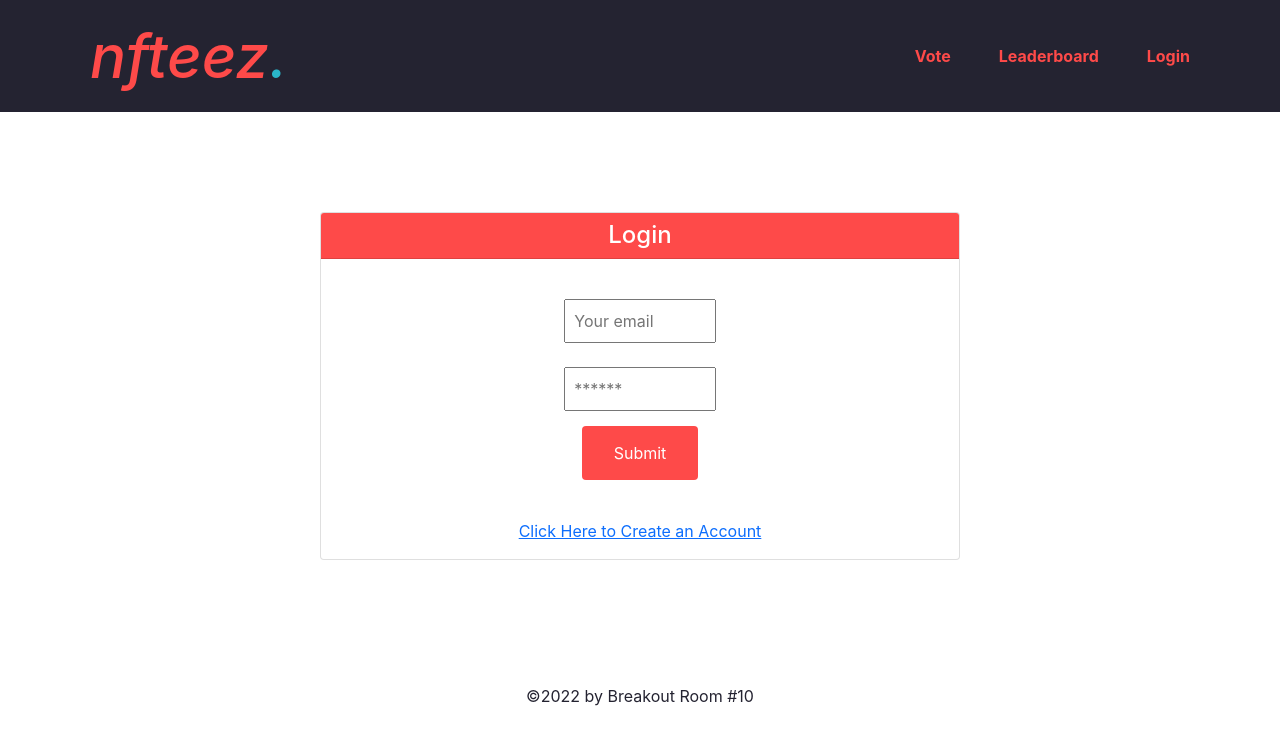
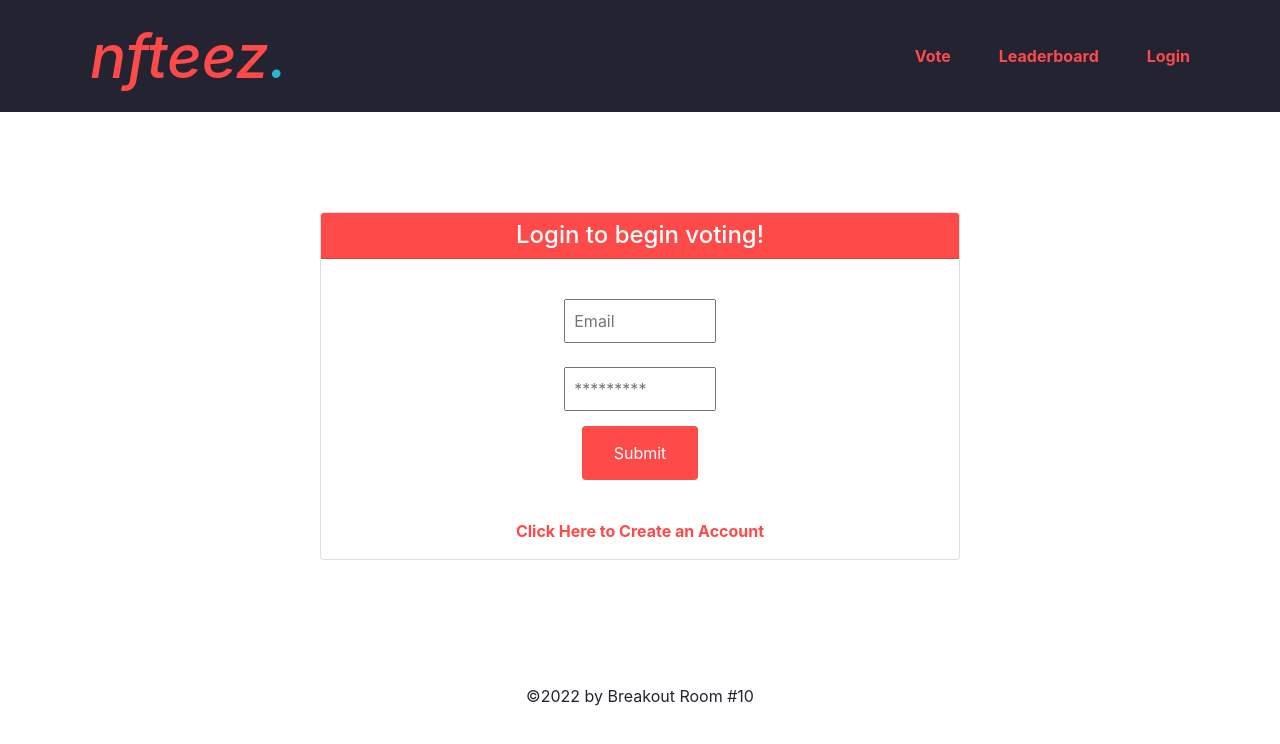
Before and after one commit to chaldrich24/nft-hot-or-not, a React (Create React App) app in the folder client/: page /login in a window 1280 px wide. Shown: the top 744 px of the page. Built offline with nearby package versions, Linux system fonts and the light colour scheme.

Commit message:
add styling to comment and various elements

```diff
--- a/client/src/App.css
+++ b/client/src/App.css
@@ -38,7 +38,6 @@ nav a:hover {
   color: var(--span)
 }
 
-
 .leaderboard-row {
   margin-bottom: 20px;
   padding: 0 30px 20px 30px;
@@ -54,10 +53,6 @@ nav a:hover {
   font-size: 25px;
 }
 
-.nft h3 {
-  font-size: 17px;
-}
-
 .new-pair {
   cursor: pointer;
   color: #fff;
@@ -68,6 +63,10 @@ nav a:hover {
   border-radius: 10px;
   width: 40%;
   margin: 0 auto;
+}
+
+.new-pair:hover {
+  background-color: var(--span)
 }
 
 .App {
@@ -82,11 +81,15 @@ nav a:hover {
 .nft-link {
   cursor: pointer;
   text-decoration: none;
-  color: var(--span)
+  color: var(--main)
 }
 
 .nft-link:hover {
-  color: var(--main);
+  color: var(--span);
+}
+
+.nft h3 {
+  font-size: 17px;
 }
 
 .nft img {
@@ -107,12 +110,6 @@ nav a:hover {
   height: 16px;
   background-color: var(--span);
   position: absolute
-}
-
-@media (prefers-reduced-motion: no-preference) {
-  .App-logo {
-    animation: App-logo-spin infinite 20s linear;
-  }
 }
 
 .App-header {
@@ -154,15 +151,48 @@ footer {
   margin-top: 100px;
 }
 
+.card-comment {
+  width: 70%;
+}
+
 .card-header {
   background-color: var(--main);
   color: white;
 }
 
+.indiv-comment {
+  border-bottom: 2px solid rgb(218, 214, 214);
+  text-align: start;
+}
+
+.comment-date {
+  font-size: 15px;
+  color: rgb(128, 128, 128);
+}
+
+.create-account {
+  text-decoration: none;
+  font-weight: bold;
+  color: var(--main);
+}
+
+.create-account:hover {
+  color: var(--span);
+}
+
+.card-body button:hover {
+  background-color: var(--span);
+}
 
 .list-card {
   display: flex;
   justify-content: center;
+}
+
+@media (prefers-reduced-motion: no-preference) {
+  .App-logo {
+    animation: App-logo-spin infinite 20s linear;
+  }
 }
 
 @keyframes App-logo-spin {
--- a/client/src/components/CommentList/index.js
+++ b/client/src/components/CommentList/index.js
@@ -4,20 +4,23 @@ import { Link } from 'react-router-dom';
 const CommentList = ({ comments }) => {
   return (
     <div className='list-card'>
-        <div className="card mb-3 w-50">
+      <div className="card-comment mb-3">
         <div className="card-header ">
           <span className="text-light">Comments</span>
         </div>
         <div className="card-body">
-          {comments &&
+          {comments.length > 0 ? (
             comments.map(comment => (
+              <div className='indiv-comment mt-3'>
+                <h4 className='fs-5'> by {comment.username} <span className='comment-date'>on {comment.createdAt}</span></h4>
                 <p className="pill mb-3" key={comment._id}>
-                {comment.commentBody} {'// '}
-
-                  {comment.username} on {comment.createdAt}
-
+                  {comment.commentBody}
                 </p>
-            ))}
+              </div>
+            ))
+          ) :
+            <div>No comments yet!</div>
+          }
         </div>
       </div>
     </div>
--- a/client/src/components/Nft/index.js
+++ b/client/src/components/Nft/index.js
@@ -2,14 +2,20 @@ import React from 'react';
 import roundPrice from '../../utils/roundPrice';
 import { useMutation } from '@apollo/client';
 import { ADD_LIKES, ADD_NONLIKE } from "../../utils/mutations";
+import Auth from '../../utils/auth';
+import { withRouter } from 'react-router-dom';
 
-function Nft({ nft, otherNftId }) {
+function Nft({ nft, otherNftId, history }) {
   const [addLikes, { error }] = useMutation(ADD_LIKES);
   const [addNonLike, { errorNon }] = useMutation(ADD_NONLIKE);
 
   const handleFormSubmit = async (event) => {
     event.preventDefault();
     console.log(otherNftId);
+
+    if (!Auth.getToken()) {
+      history.push('/login');
+    }
 
     try {
       await addLikes({
@@ -37,4 +43,4 @@ function Nft({ nft, otherNftId }) {
   )
 }
 
-export default Nft;
+export default withRouter(Nft);
--- a/client/src/pages/Login.js
+++ b/client/src/pages/Login.js
@@ -39,12 +39,12 @@ const Login = (props) => {
     <main className='flex-row justify-center mb-4'>
       <div className='col-12 col-md-6'>
         <div className='card'>
-            <h4 className='card-header'>Login</h4>
+          <h4 className='card-header'>Login to begin voting!</h4>
           <div className='card-body'>
             <form onSubmit={handleFormSubmit}>
               <input
                 className='form-input m-4 w-25 p-2 justify-center'
-                  placeholder='Your email'
+                placeholder='Email'
                 name='email'
                 type='email'
                 id='email'
@@ -54,7 +54,7 @@ const Login = (props) => {
               <br></br>
               <input
                 className='form-input  w-25 p-2'
-                  placeholder='******'
+                placeholder='*********'
                 name='password'
                 type='password'
                 id='password'
@@ -62,14 +62,14 @@ const Login = (props) => {
                 onChange={handleChange}
               />
               <br></br>
-              <button  type='submit'>
+              <button type='submit'>
                 Submit
               </button>
             </form>
 
 
             <br></br>
-                <Link to="/signup">
+            <Link className='create-account' to="/signup">
               Click Here to Create an Account
             </Link>
 
--- a/client/src/pages/SignUp.js
+++ b/client/src/pages/SignUp.js
@@ -43,7 +43,7 @@ const handleFormSubmit = async event => {
             <form onSubmit={handleFormSubmit}>
               <input
                 className='form-input m-4 w-25 p-2 '
-                placeholder='Your username'
+                placeholder='Username'
                 name='username'
                 type='username'
                 id='username'
@@ -52,7 +52,7 @@ const handleFormSubmit = async event => {
               />
               <input
                 className='form-input m-4 w-25 p-2'
-                placeholder='Your email'
+                placeholder='Email'
                 name='email'
                 type='email'
                 id='email'
@@ -61,7 +61,7 @@ const handleFormSubmit = async event => {
               />
               <input
                 className='form-input m-4 w-25 p-2'
-                placeholder='******'
+                placeholder='*********'
                 name='password'
                 type='password'
                 id='password'
```
Lines whose indentation alone changed are shown as unchanged.
